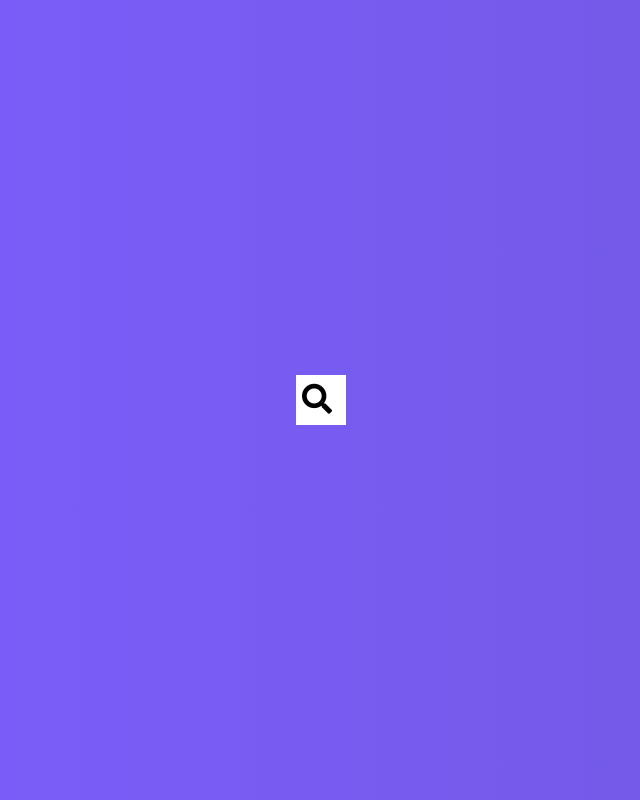
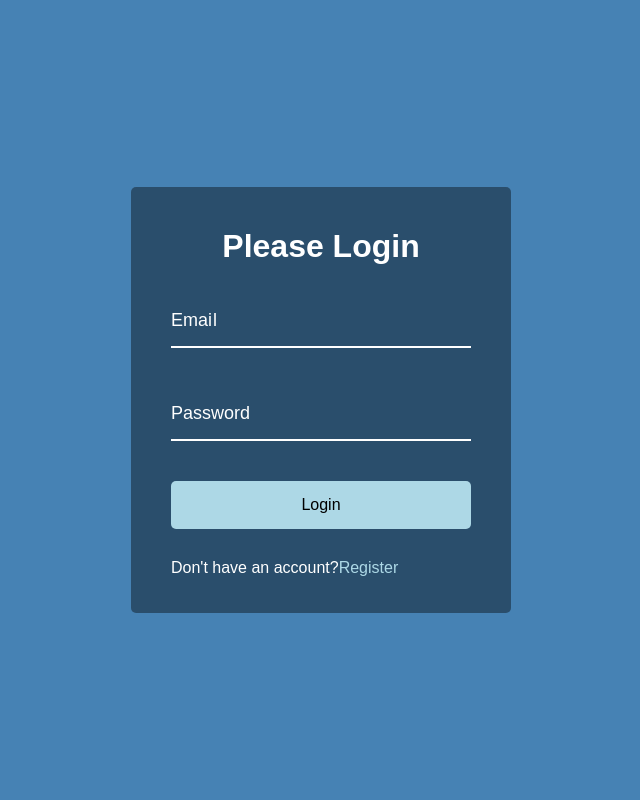
Before and after one commit to wintertwinkle/50-projects-in-react, a React (Create React App) app: page / in a window 1280 px wide. Shown: the whole page, without its empty margins (319-959 px from the left). Built offline with nearby package versions, Linux system fonts and the light colour scheme; a web font is replaced by a local one.

Commit message:
finished FormWaveAnimation

```diff
--- a/src/App.js
+++ b/src/App.js
@@ -1,9 +1,6 @@
-import HiddenSearchWidget from "./components/hidden-search-widget"
+// import HiddenSearchWidget from "./components/hidden-search-widget"
+import FormWaveAnimation from "./components/form-wave-animation"
 
 export default function App(props) {
-  return (
-    <div>
-      <HiddenSearchWidget />
-    </div>
-  )
+  return <FormWaveAnimation />
 }
--- /dev/null
+++ b/src/components/form-wave-animation/index.js
@@ -0,0 +1,40 @@
+import { Component } from "react"
+import "./style/index.css"
+
+export default class FormWaveAnimation extends Component {
+  generation(words) {
+    return words.split("").map((letter, index) => {
+      return (
+        <span style={{ transitionDelay: `${index * 50}ms` }} key={index}>
+          {letter}
+        </span>
+      )
+    })
+  }
+  render() {
+    const email = this.generation("Email")
+    const password = this.generation("Password")
+    return (
+      <div className="container">
+        <h1>Please Login</h1>
+        <form action="">
+          <div className="form-control">
+            <input type="text" required id="email" />
+            <label htmlFor="email">{email}</label>
+          </div>
+          <div className="form-control">
+            <input type="text" required id="password" />
+            <label htmlFor="password">{password}</label>
+          </div>
+
+          <button className="btn">Login</button>
+
+          <p className="text">
+            Don't have an account?
+            <a href="https://www.bilibili.com">Register</a>
+          </p>
+        </form>
+      </div>
+    )
+  }
+}
```
Also changed, not shown: src/components/form-wave-animation/index.css (added), 1 other file (tests, documents, lock files or other folders).
